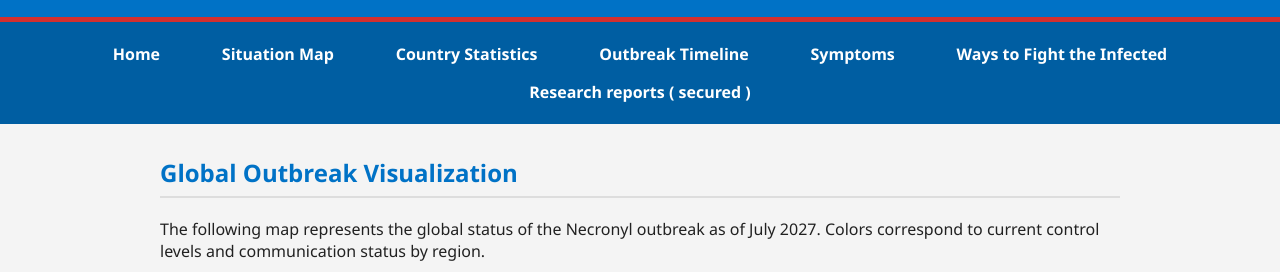
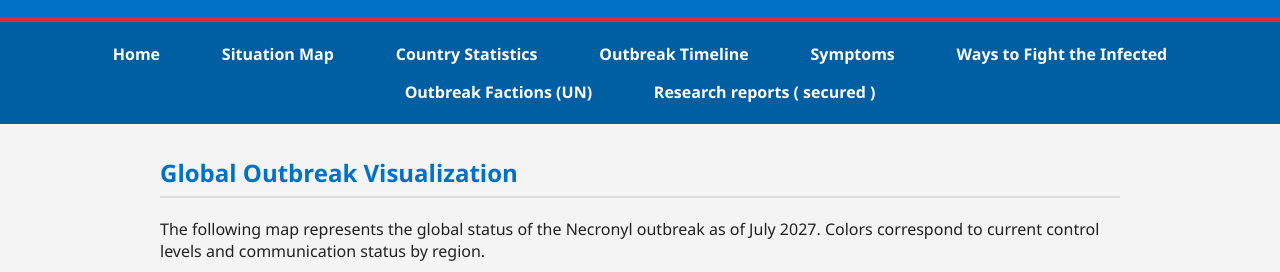
Before and after one commit to hmfr0385-alt/world-health-organization-necronyl, a plain HTML site: page WHO_Map.html in a window 1280 px wide. Shown: the part 83-355 px from the top of the page. Drawn offline with Linux system fonts and the light colour scheme.

Commit message:
Update WHO_Map.html

```diff
--- a/WHO_Map.html
+++ b/WHO_Map.html
@@ -115,6 +115,7 @@
     <a href="WHO_Timeline.html">Outbreak Timeline</a>
     <a href="WHO_Symptoms.html">Symptoms</a>
     <a href="WHO_Neutralize.html">Ways to Fight the Infected</a>
+    <a href="UN_Factions.html">Outbreak Factions (UN)</a>
     <a href="WHO_Login.html">Research reports ( secured )</a>
   </nav>
 
```
